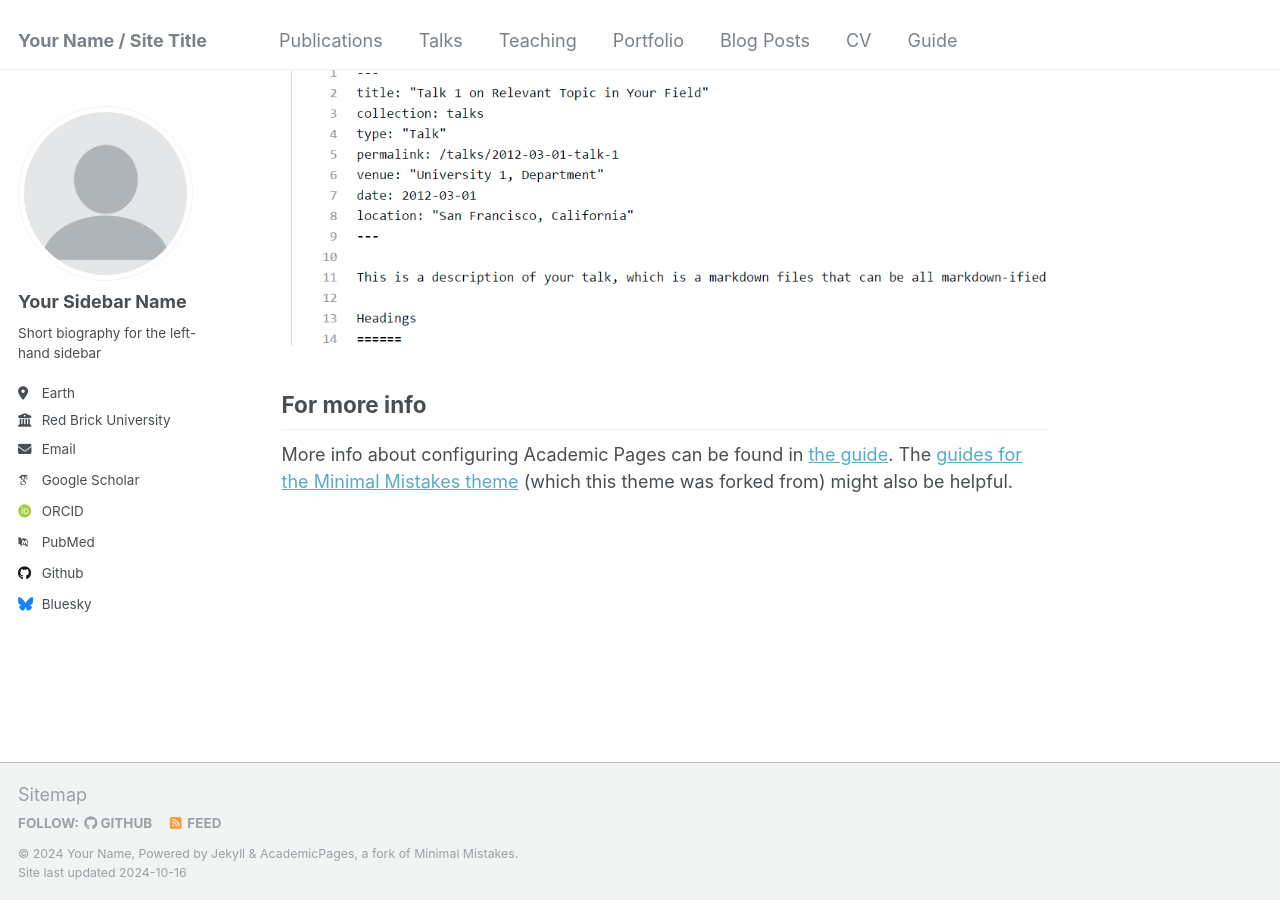
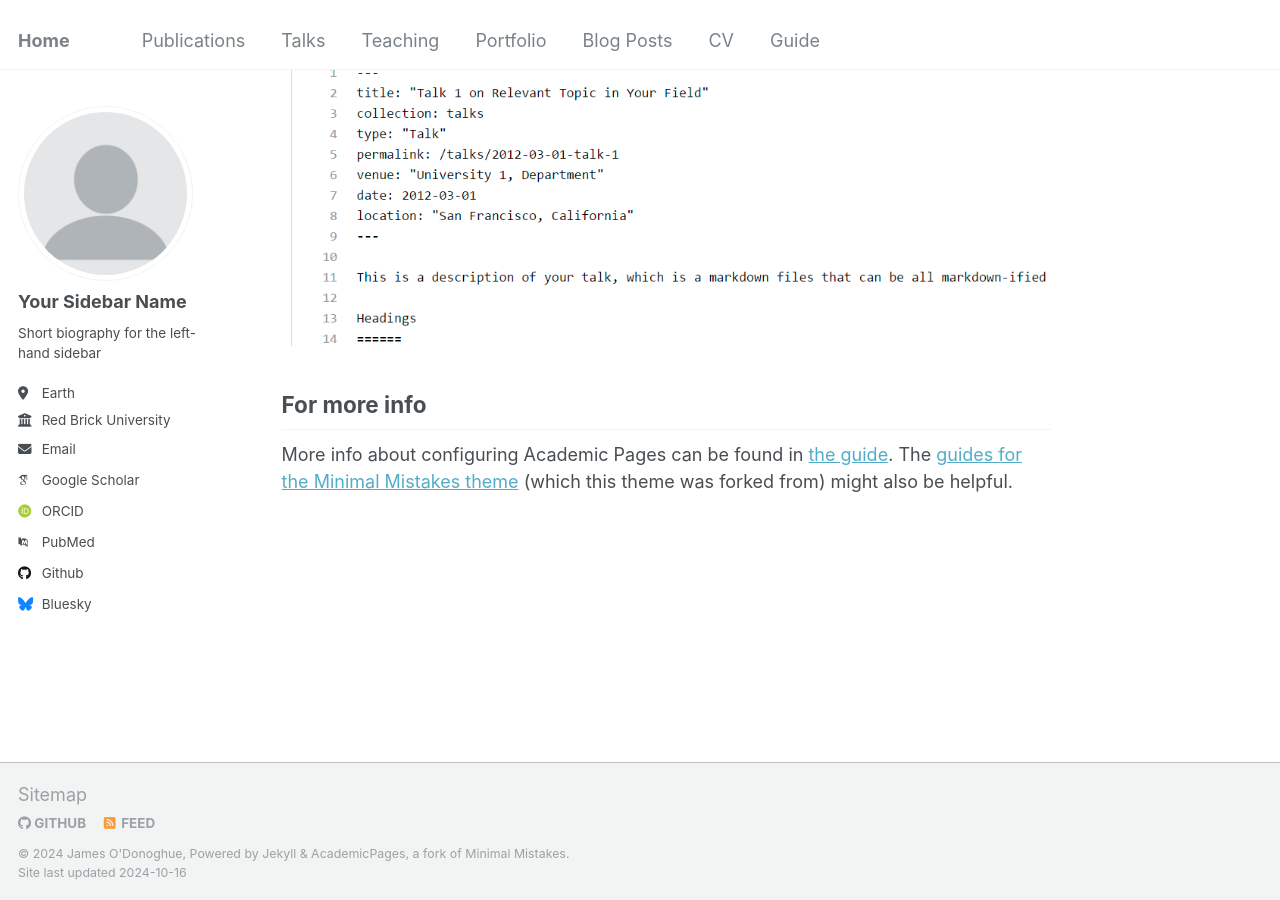
Before and after one commit to odonoghuespace/github.io, a Jekyll site: the page built from _pages/about.md, in a window 1280 px wide and 900 px high, scrolled down 2643 px. Built offline with Jekyll 4.4.1, drawn with Linux system fonts in a browser that asks for light colours; some web fonts are replaced.

Commit message:
Update _config.yml

```diff
--- a/_config.yml
+++ b/_config.yml
@@ -7,14 +7,14 @@
 # server process.
 
 # Basic Site Settings
-locale                   : "en-US"
-title                    : "Your Name / Site Title"
+locale                   : "en-UK"
+title                    : "Home"
 title_separator          : "-"
-name                     : &name "Your Name"
-description              : &description "personal description"
-url                      : https://odonoghuespace.github.io # the base hostname & protocol for your site e.g. "https://mmistakes.github.io"
+name                     : &name "James O'Donoghue"
+description              : &description "Space physicist"
+url                      : "https://odonoghuespace.github.io"
 baseurl                  : "" # the subpath of your site, e.g. "/blog"
-repository               : "academicpages/academicpages.github.io"
+repository               : "odonoghuespace/odonoghuespace.github.io"
 
 # Site Author - The following control what appear as part of the author content on the side bar.
 #               If a field is blank the icon and link will not appear, otherwise it will be shown.
```
